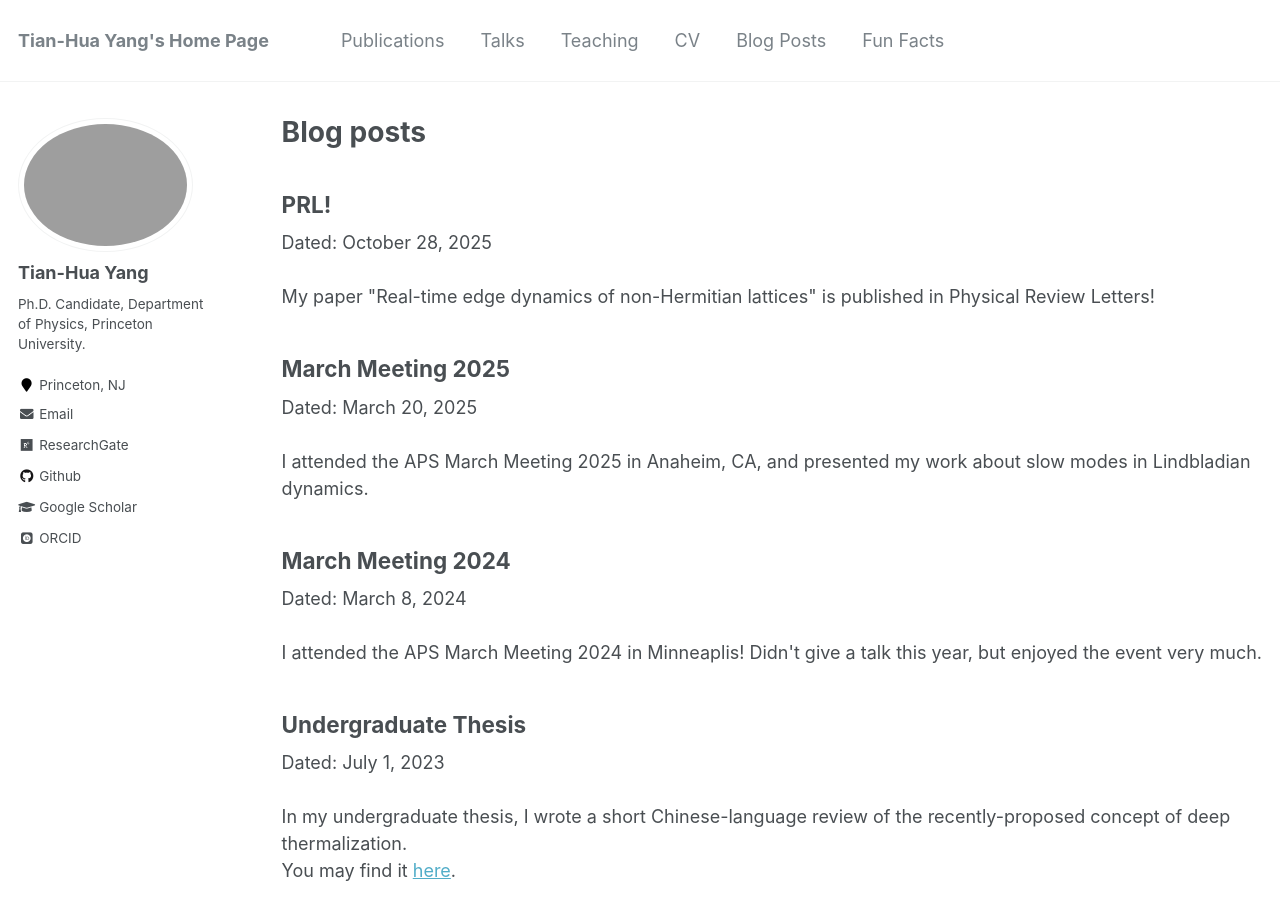
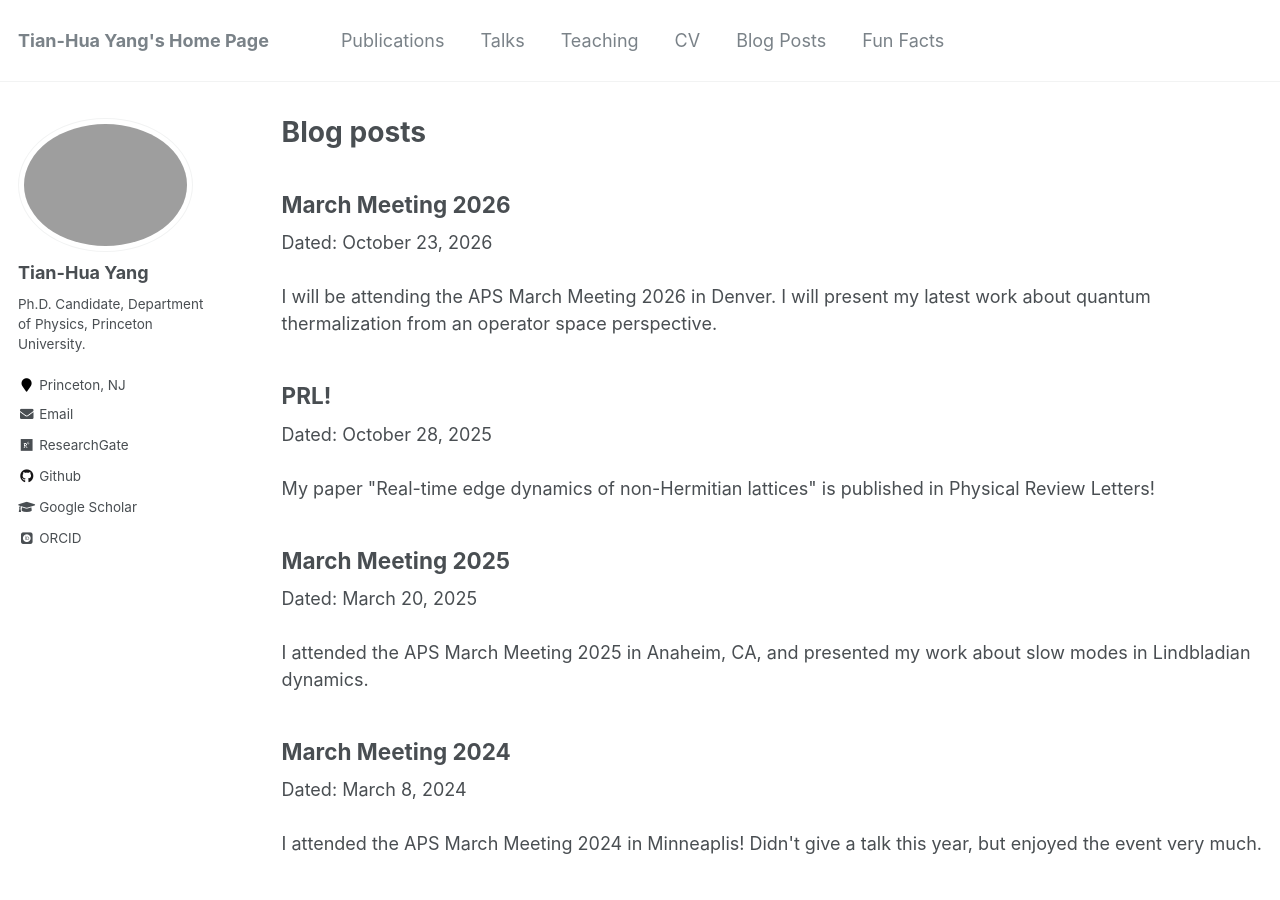
Before and after one commit to ThomasYangth/thomasyangth.github.io, a Jekyll site: the page built from _pages/blog.html, in a window 1280 px wide and 900 px high. Built offline with Jekyll 4.4.1, drawn with Linux system fonts in a browser that asks for light colours; some web fonts are replaced.

Commit message:
Update blog.html

```diff
--- a/_pages/blog.html
+++ b/_pages/blog.html
@@ -6,6 +6,12 @@ author_profile: true
 redirect_from:
   - /wordpress/blog-posts/
 ---
+
+<h2>March Meeting 2026</h2>
+
+Dated: October 23, 2026<br/><br/>
+
+I will be attending the APS March Meeting 2026 in Denver. I will present my latest work about quantum thermalization from an operator space perspective.<br/>
 
 <h2>PRL!</h2>
 
```
